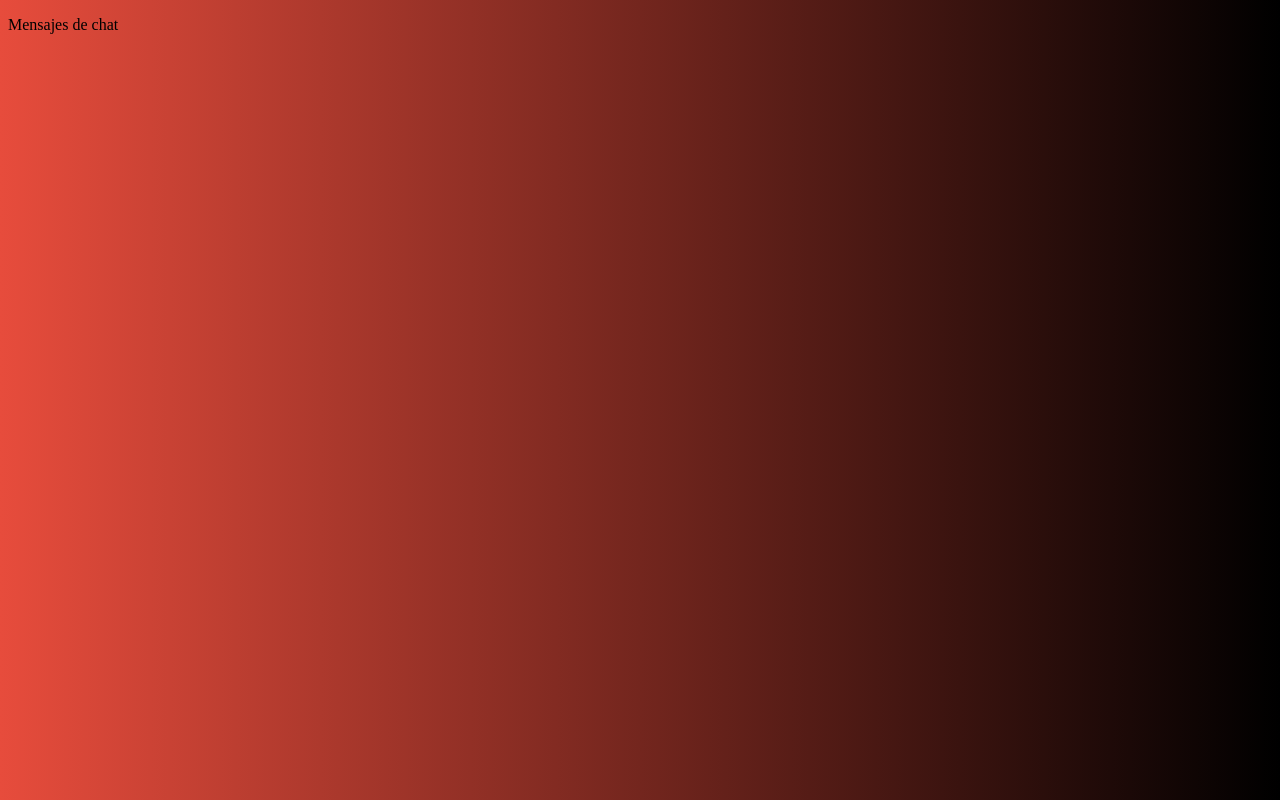
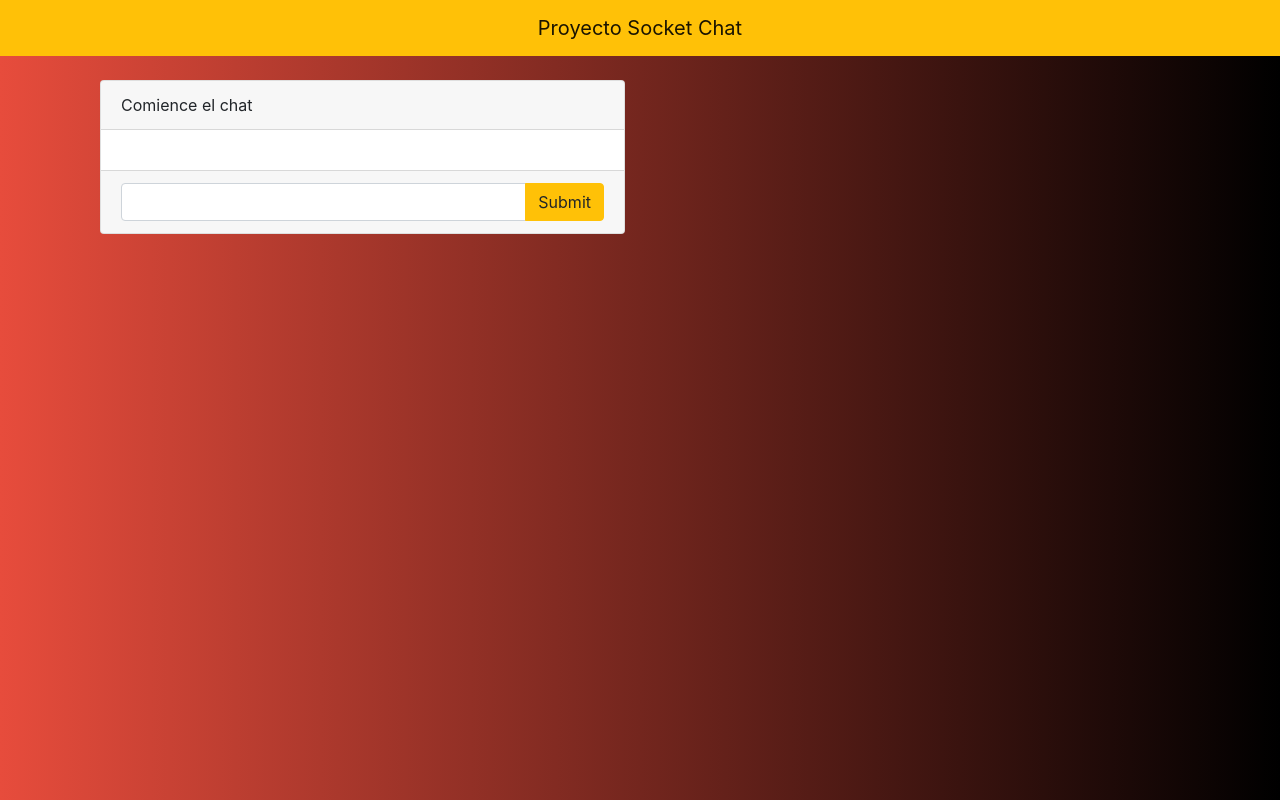
Before and after one commit to migohe14/Chat-socket, a website: page src/public/index.html in a window 1280 px wide. Drawn offline with nearby package versions, Linux system fonts and the light colour scheme; no server answers.

Commit message:
html-chat

```diff
--- a/src/public/index.html
+++ b/src/public/index.html
@@ -3,10 +3,34 @@
   <head>
     <meta charset="UTF-8">
     <title>Chat Javascript FullStack</title>
+    <link rel="stylesheet" href="https://stackpath.bootstrapcdn.com/bootstrap/4.1.3/css/bootstrap.min.css" integrity="sha384-MCw98/SFnGE8fJT3GXwEOngsV7Zt27NXFoaoApmYm81iuXoPkFOJwJ8ERdknLPMO" crossorigin="anonymous">
+
     <link rel="stylesheet" href="/css/main.css" />
   </head>
   <body>
-    <p>Mensajes de chat</p>
+    <nav class="navbar navbar-light bg-warning">
+      <a class="navbar-brand mx-auto" href="/">Proyecto Socket Chat</a>
+    </nav>
+
+    <div class="container">
+      <div class="col-md-6 mt-4">
+        <div class="card">
+          <div class="card-header">
+            <g4>Comience el chat</g4>
+          </div>
+          <div id="chat" class="card-body">
+          </div>
+          <form id="message-form" class="card-footer">
+           <div class="input-group">
+                <input type="text" id="message" class="form-control">
+                <div class="input-group-append">
+                  <input type="submit" class="btn btn-warning">
+                </div>
+           </div>
+          </form>
+        </div>
+      </div>
+    </div>
 
     <script src="/socket.io/socket.io.js"></script>
     <script src="/js/main.js"></script>
--- /dev/null
+++ b/src/sockets.js
@@ -0,0 +1,5 @@
+module.exports = function(io) {
+    io.on('connection', socket => {
+        console.log('user connected')
+    });
+}
```
Also changed, not shown: src/index.js (+8 -6 lines).
